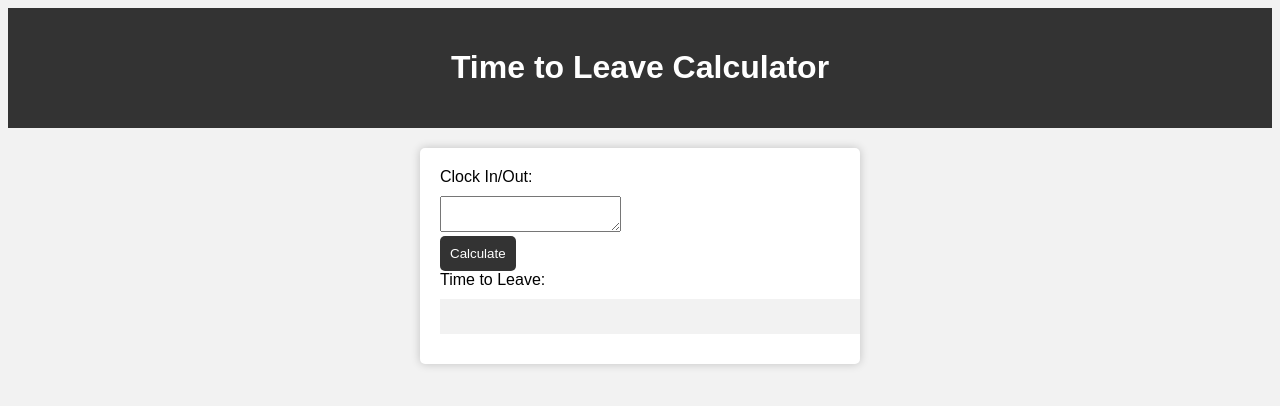
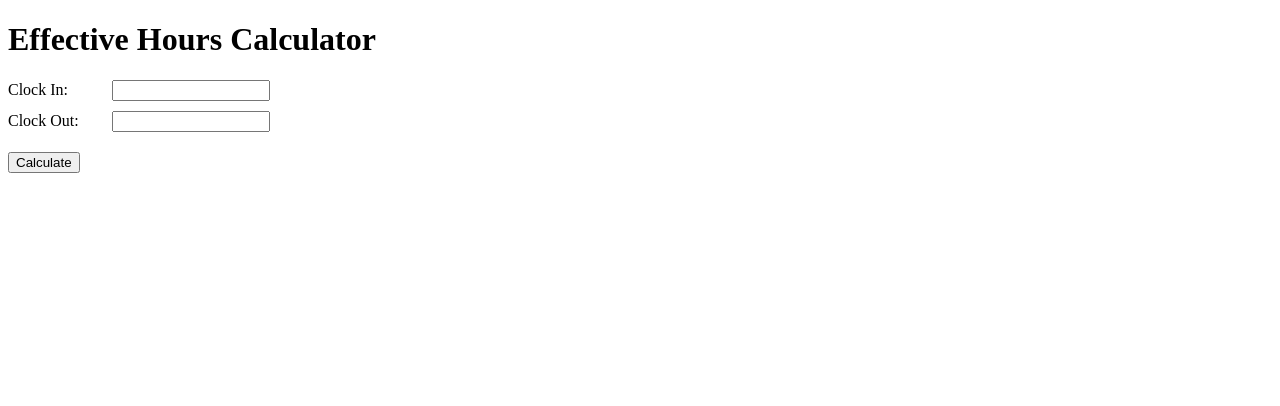
Before and after one commit to the-pythor/kekakaka, a plain HTML site: page index.html in a window 1280 px wide. Drawn offline with Linux system fonts and the light colour scheme.

Commit message:
Update index.html

```diff
--- a/index.html
+++ b/index.html
@@ -1,25 +1,49 @@
 <!DOCTYPE html>
-<html lang="en">
+<html>
 <head>
-	<meta charset="UTF-8">
-	<title>Time to Leave Calculator</title>
-	<link rel="stylesheet" href="style.css">
+	<title>Effective Hours Calculator</title>
+	<style>
+		label {
+			display: inline-block;
+			width: 100px;
+			margin-bottom: 10px;
+		}
+		input {
+			width: 150px;
+			margin-bottom: 10px;
+		}
+		button {
+			margin-top: 10px;
+		}
+	</style>
 </head>
 <body>
-	<header>
-		<h1>Time to Leave Calculator</h1>
-	</header>
-	<main>
-		<form>
-			<label for="clockInOut">Clock In/Out:</label>
-			<textarea id="clockInOut"></textarea>
-			<br>
-			<button type="button" onclick="calculate()">Calculate</button>
-			<br>
-			<label for="timeToLeave">Time to Leave:</label>
-			<input type="text" id="timeToLeave" readonly>
-		</form>
-	</main>
-	<script src="script.js"></script>
+	<h1>Effective Hours Calculator</h1>
+	<form>
+		<label for="clockIn">Clock In:</label>
+		<input type="text" id="clockIn"><br>
+		<label for="clockOut">Clock Out:</label>
+		<input type="text" id="clockOut"><br>
+		<button type="button" onclick="calculateEffectiveHours()">Calculate</button>
+	</form>
+	<p id="effectiveHours"></p>
+	<script>
+		function calculateEffectiveHours() {
+			// Get the values of the clock in and clock out inputs
+			var clockIn = document.getElementById("clockIn").value;
+			var clockOut = document.getElementById("clockOut").value;
+
+			// Convert the clock in and clock out times to Date objects
+			var clockInTime = new Date("01/01/1970 " + clockIn);
+			var clockOutTime = new Date("01/01/1970 " + clockOut);
+
+			// Calculate the difference in hours between the clock in and clock out times
+			var difference = clockOutTime.getTime() - clockInTime.getTime();
+			var hours = Math.round(difference / (1000 * 60 * 60) * 100) / 100;
+
+			// Display the effective hours
+			document.getElementById("effectiveHours").innerHTML = "Effective Hours: " + hours;
+		}
+	</script>
 </body>
 </html>
```
